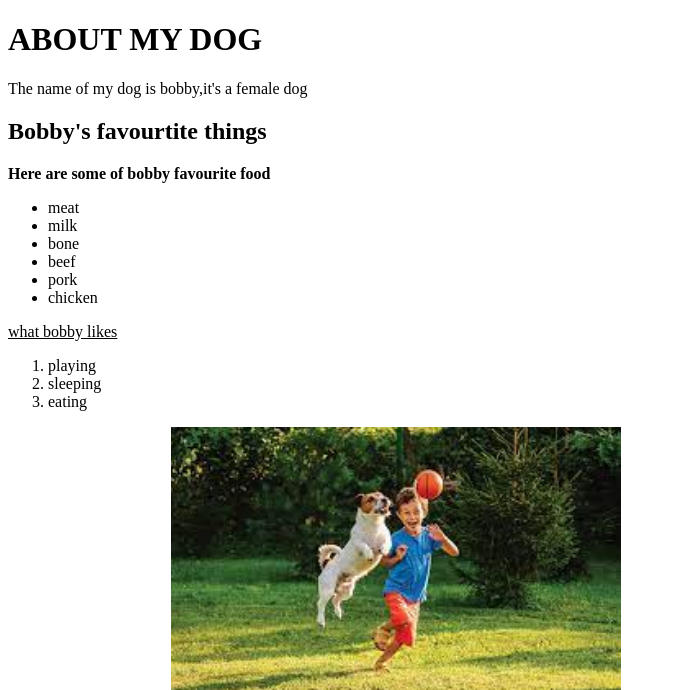
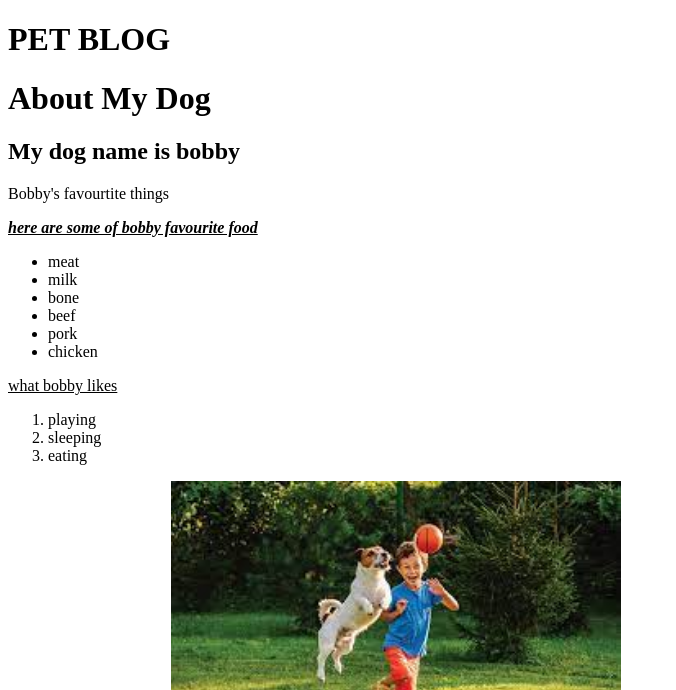
Before and after one commit to agbejeemma/my-dog-frist-website, a plain HTML site: page index.html in a window 1280 px wide. Shown: the top 690 px of the page, without its empty margins (0-676 px from the left). Drawn offline with Linux system fonts and the light colour scheme.

```diff
--- a/index.html
+++ b/index.html
@@ -6,10 +6,11 @@
     <title>my dog first website</title>
 </head>
 <body>
-    <h1>ABOUT MY DOG</h1>
-    <P>The name of my dog is bobby,it's a female dog</P>
-    <h2>Bobby's favourtite things</h2>
-    <p><strong>Here are some of bobby favourite food</strong> </p>
+    <h1>PET BLOG</h1>
+    <P><h1>About My Dog</h1></P>
+    <P><h2>My dog name is <strong>bobby</strong></h2></P>
+    <p>Bobby's favourtite things</p>
+    <p><strong><em><u> here are some of bobby favourite food</u></em></strong> </p>
     <ul>
         <li> meat </li>
            <li>milk</li>
@@ -27,10 +28,5 @@
     </ol>
     <img src="dog.jpeg" alt="this is a picture of dog" width="500">
     <img src="boy1.jpeg" alt="this ia a boy playing with dog" width="450"
-
-
-
-
-
 </body>
 </html>
```
